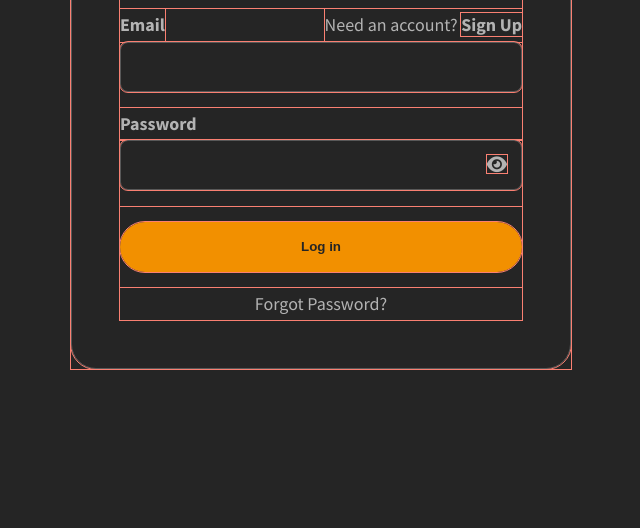
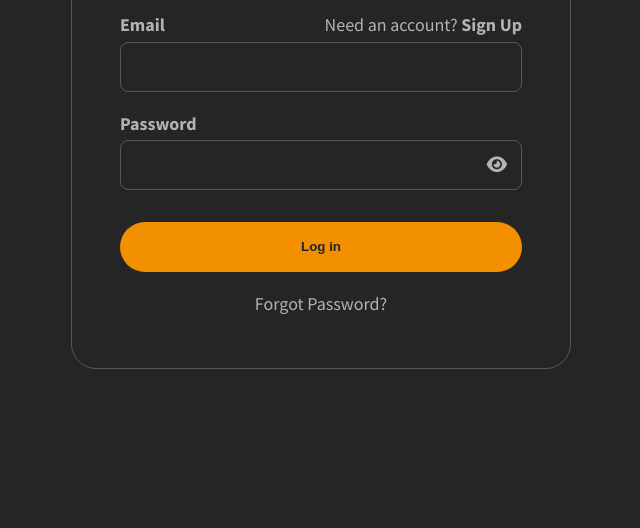
Before and after one commit to enesoeztekin/login-page-design, a plain HTML site: page index.html in a window 1280 px wide. Shown: the part 272-800 px from the top of the page, without its empty margins (319-959 px from the left). Drawn offline with Linux system fonts and the light colour scheme.

Commit message:
removed outline

```diff
--- a/css/styles.css
+++ b/css/styles.css
@@ -11,7 +11,7 @@
 * {
   margin: 0;
   padding: 0;
-  outline: 1px solid salmon;
+  outline: 0;
   box-sizing: border-box;
 }
 
```
